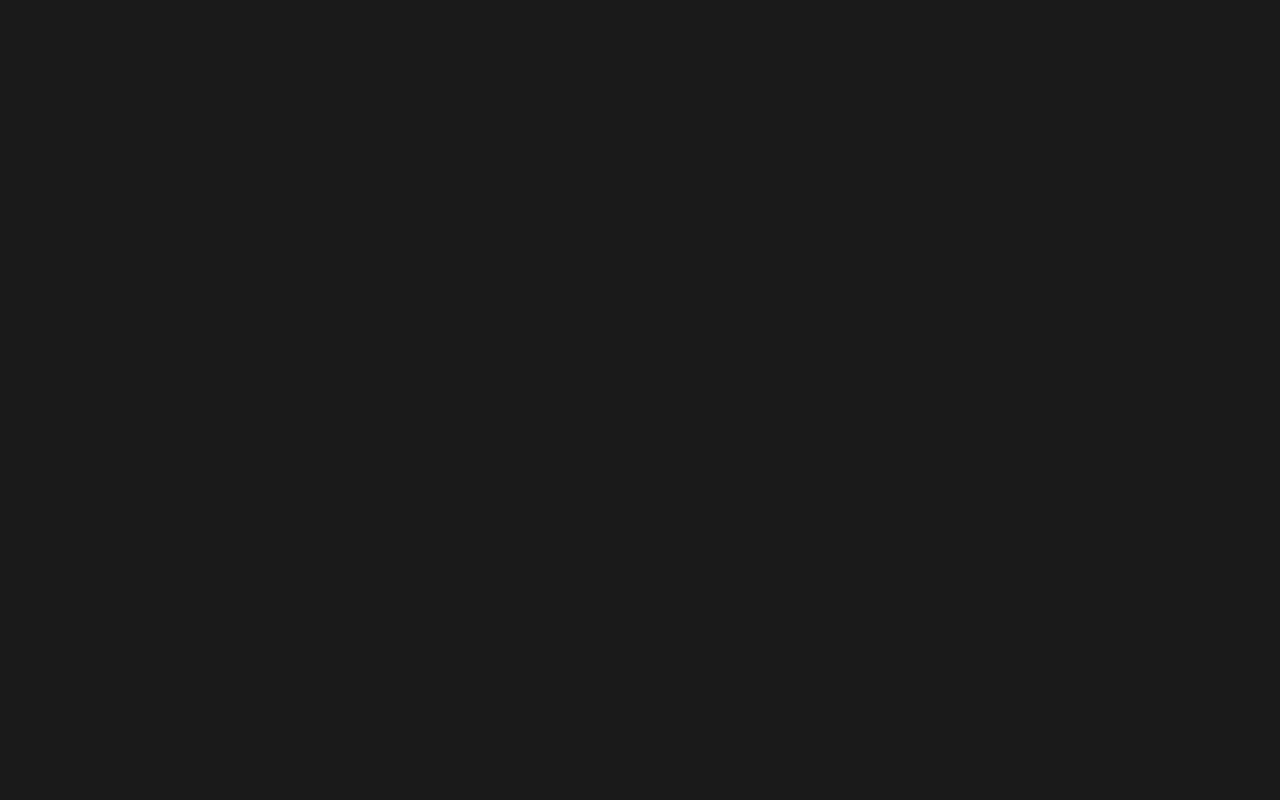
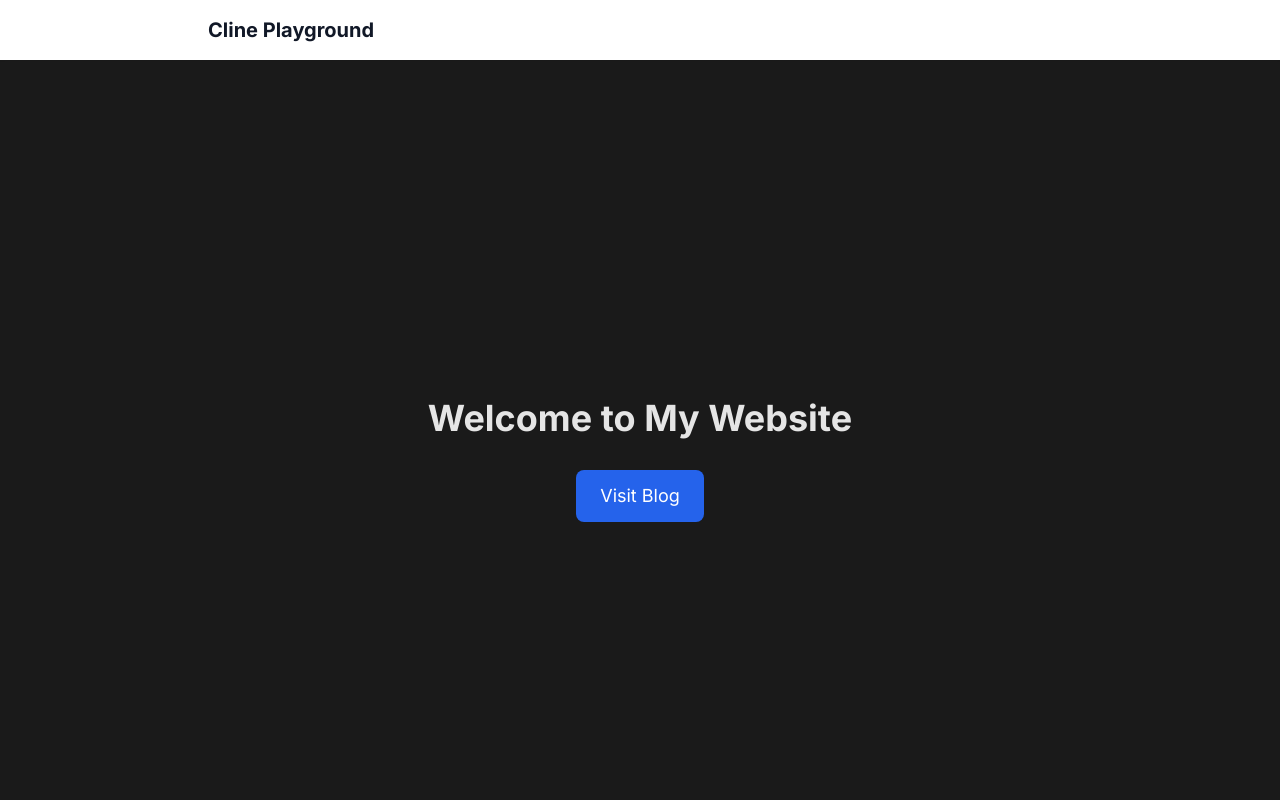
Before and after one commit to diescake/me, a Next.js app: page / in a window 1280 px wide. Before the commit this address had no page. Shown: the top 800 px of the page. Built offline with nearby package versions, Linux system fonts and the light colour scheme.

Commit message:
add toppage

```diff
--- a/src/app/page.tsx
+++ b/src/app/page.tsx
@@ -1,6 +1,16 @@
-import { redirect } from 'next/navigation'
+import Link from 'next/link'
 import type { FunctionComponent } from 'react'
 
 export default function Home(): ReturnType<FunctionComponent> {
-  redirect('/blog')
+  return (
+    <main className="min-h-screen flex flex-col items-center justify-center p-4">
+      <h1 className="text-4xl font-bold mb-8">Welcome to My Website</h1>
+      <Link
+        href="/blog"
+        className="text-lg px-6 py-3 bg-blue-600 text-white rounded-lg hover:bg-blue-700 transition-colors"
+      >
+        Visit Blog
+      </Link>
+    </main>
+  )
 }
```
